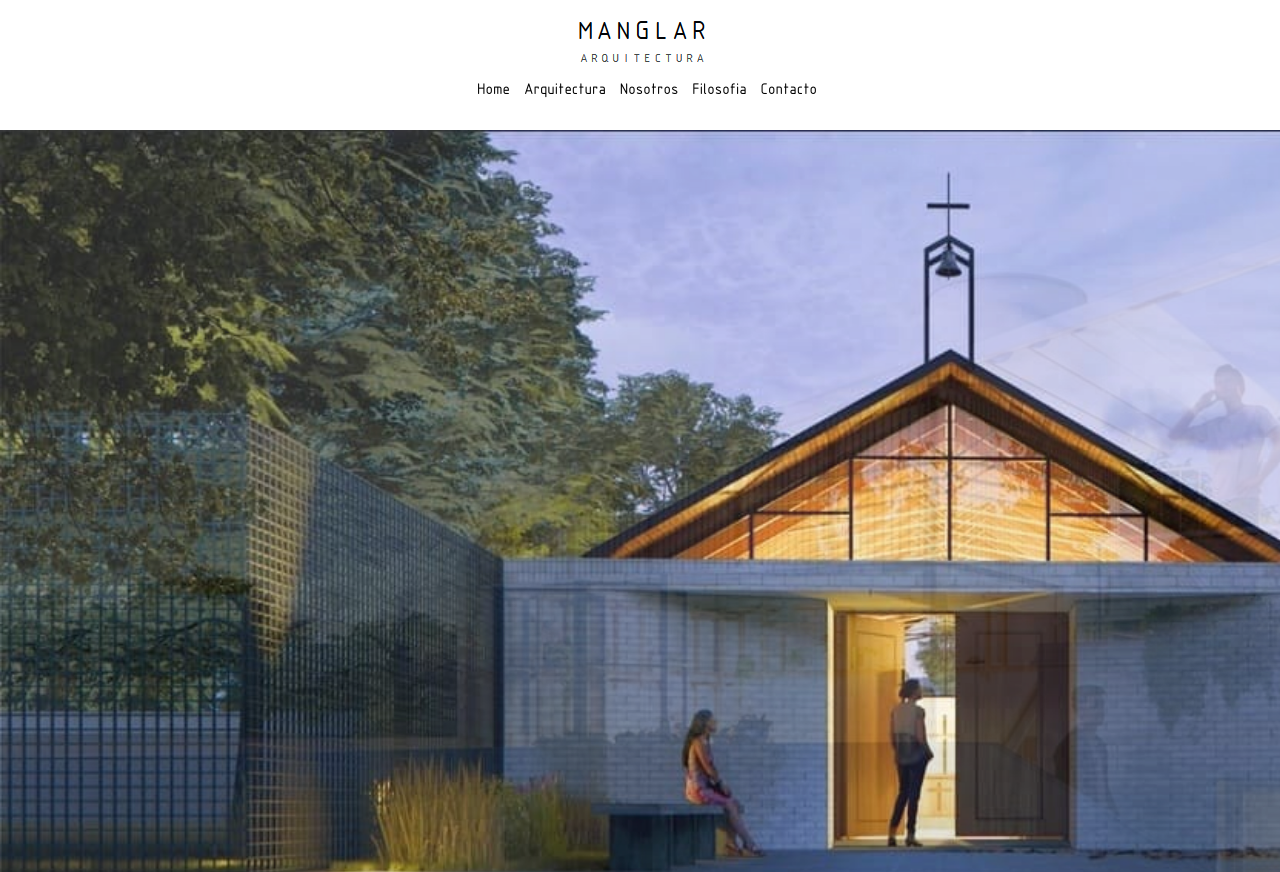
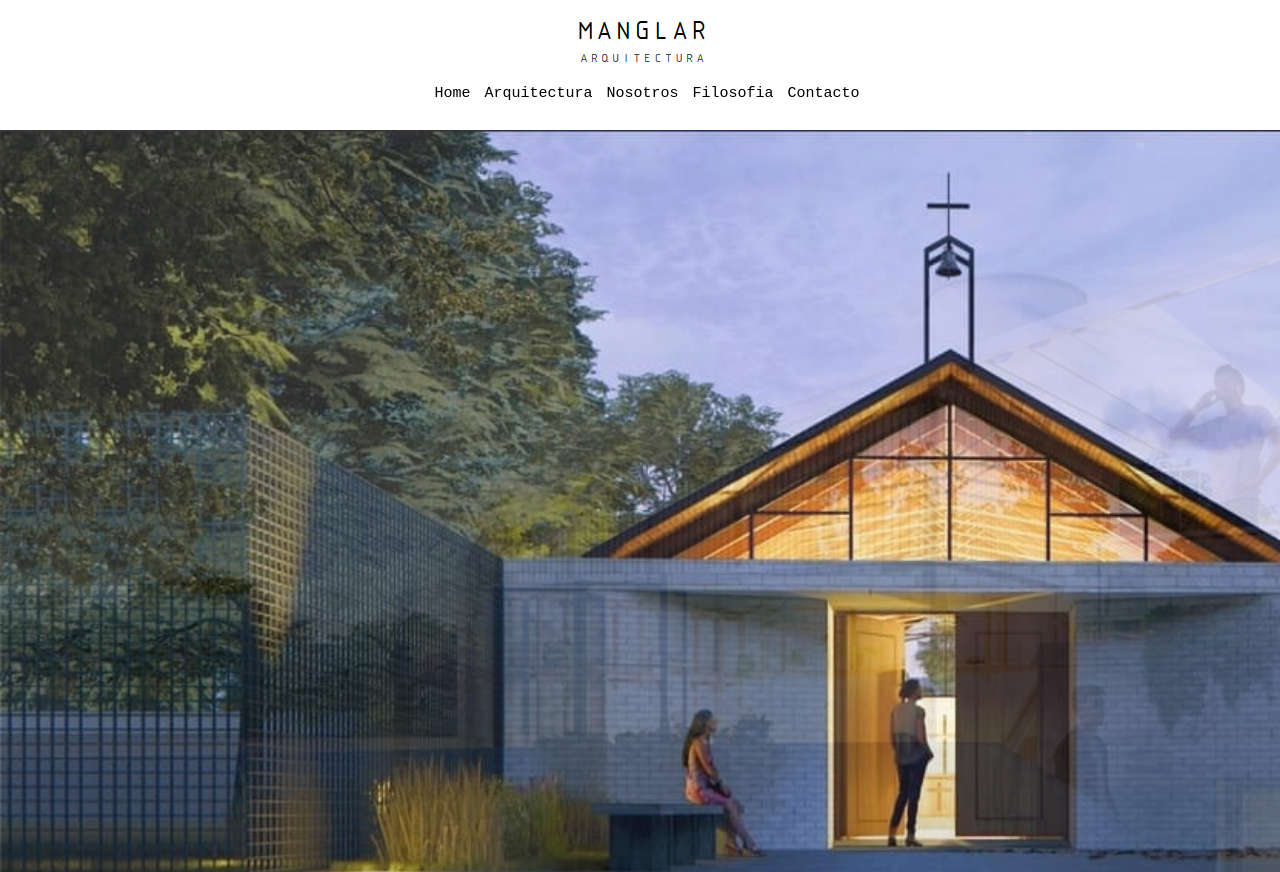
Before and after one commit to emaortigoza/Manglar-ejemploPortada, a plain HTML site: page index.html in a window 1280 px wide. Shown: the top 872 px of the page. Drawn offline with Linux system fonts and the light colour scheme.

Commit message:
Add files via upload

```diff
--- a/style.css
+++ b/style.css
@@ -1,9 +1,6 @@
 @import url('https://fonts.googleapis.com/css2?family=IBM+Plex+Sans:ital,wght@0,100;0,200;0,300;0,400;0,500;0,600;0,700;1,100;1,200;1,300;1,400;1,500;1,600;1,700&display=swap');
 
-@font-face{
-    font-family: 'ISOCPEUR' ;
-    src: url(/ISOCPEUR.ttf);
-}
+
 :root{
     --white: #f2f2f2;
     --greyLight: #d9d9d9;
@@ -16,7 +13,7 @@
     margin: 0;
     padding: 0;
     box-sizing: border-box;
-    font-family: 'ISOCPEUR' ;
+    font-family: "IBM Plex Mono", monospace;
     font-size: 15px;
 }
 
@@ -41,7 +38,7 @@ header{
     color: #000000;
     text-decoration: none;
     margin-left: 14px;
-    font-size: 1.1em;
+    font-size: 1em;
     font-weight: 500;
     border-bottom: 1px solid transparent;
     transition: all .5s ease;
```
